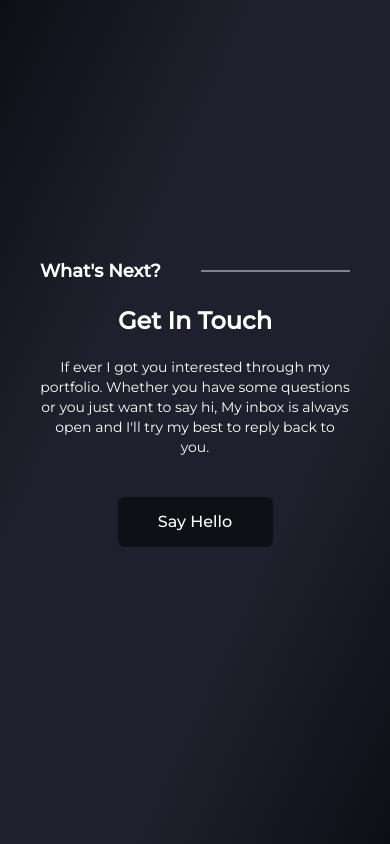
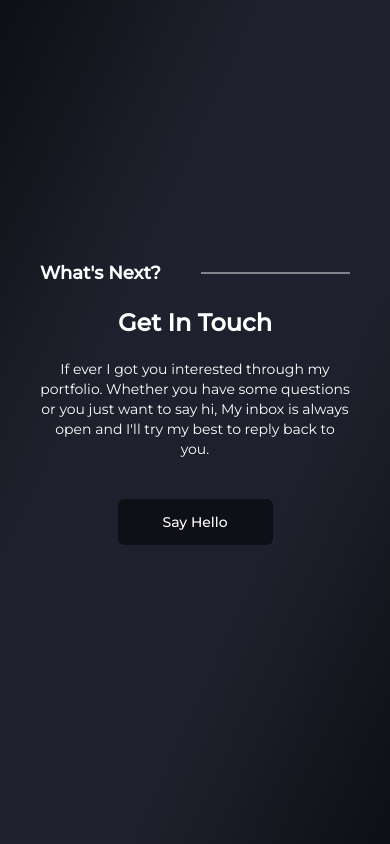
Before and after one commit to Zeaventyyy/My-Portfolio, a React (Create React App) app: page / in a window 390 px wide. Shown: the part 3540-4384 px from the top of the page. Built offline with nearby package versions, Linux system fonts and the light colour scheme.

Commit message:
Fixed button text size

```diff
--- a/src/landingpage/contact/contact.jsx
+++ b/src/landingpage/contact/contact.jsx
@@ -23,7 +23,7 @@ function Contact() {
           </div>
           <div className="flex flex-col justify-center items-center mb-10 w-full">
             <a
-              className="email-link w-1/2 flex items-center justify-center px-8 py-3 border border-transparent text-base font-medium rounded-md text-white bg-black/50 hover:bg-black/70 md:py-4 md:text-lg md:px-10"
+              className="email-link w-1/2 flex items-center justify-center px-8 py-3 border border-transparent text-sm font-medium rounded-md text-white bg-black/50 hover:bg-black/70 md:py-4 md:text-lg md:px-10"
               href="mailto:zeavenjoverttemanalastas@gmail.com"
               rel="noopener noreferrer"
               target="_blank"
```
